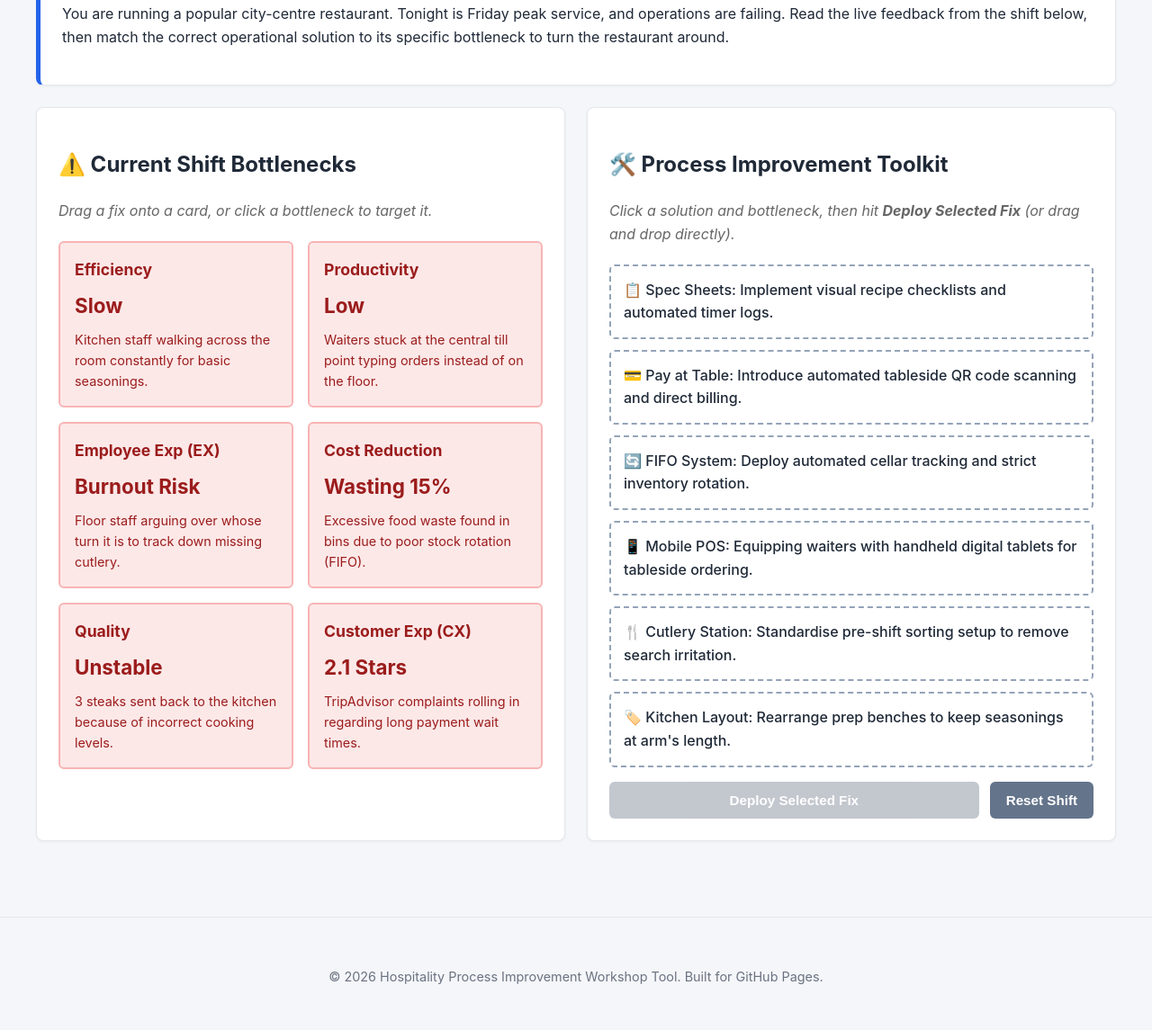
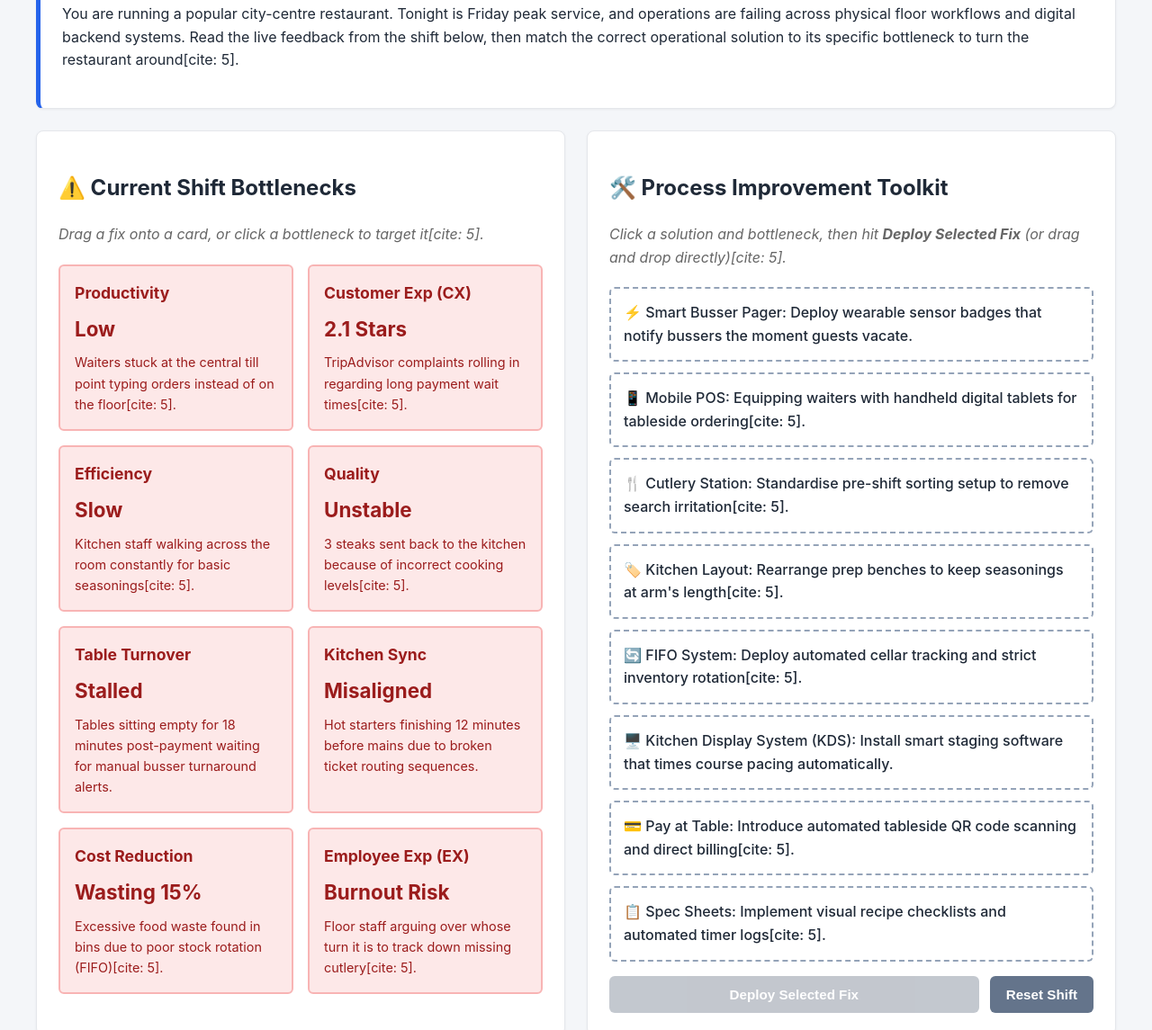
Before and after one commit to TudorCopaTraining/AIMasterClass2, a plain HTML site: page processimprovement.html in a window 1280 px wide. Shown: the part 355-1500 px from the top of the page at 90% size. Drawn offline with Linux system fonts and the light colour scheme.

Commit message:
Enhance process improvement details and metrics
Updated text to include citations and added new metrics for table turnover and kitchen sync.

```diff
--- a/processimprovement.html
+++ b/processimprovement.html
@@ -4,6 +4,7 @@
     <meta charset="UTF-8">
     <meta name="viewport" content="width=device-width, initial-scale=1.0">
     <title>Hospitality Process Improvement Activity</title>
+    <!-- LINKS TO EXTERNAL STYLESHEET -->
     <link rel="stylesheet" href="ProcessImprovement.css">
 </head>
 <body>
@@ -18,44 +19,54 @@
         <!-- Scenario Introduction -->
         <section class="card intro-card">
             <h2>The Situation</h2>
-            <p>You are running a popular city-centre restaurant. Tonight is Friday peak service, and operations are failing. Read the live feedback from the shift below, then match the correct operational solution to its specific bottleneck to turn the restaurant around.</p>
+            <p>You are running a popular city-centre restaurant. Tonight is Friday peak service, and operations are failing across physical floor workflows and digital backend systems. Read the live feedback from the shift below, then match the correct operational solution to its specific bottleneck to turn the restaurant around[cite: 5].</p>
         </section>
 
         <!-- Live Shift Dashboard -->
         <div class="grid">
             <section class="card column">
                 <h2>⚠️ Current Shift Bottlenecks</h2>
-                <p class="instructions">Drag a fix onto a card, or click a bottleneck to target it.</p>
+                <p class="instructions">Drag a fix onto a card, or click a bottleneck to target it[cite: 5].</p>
                 <div class="metric-grid" id="bottlenecks-container">
                     <div class="metric-card bad" id="metric-efficiency" data-key="efficiency">
                         <h3>Efficiency</h3>
                         <p class="value">Slow</p>
-                        <p class="desc">Kitchen staff walking across the room constantly for basic seasonings.</p>
+                        <p class="desc">Kitchen staff walking across the room constantly for basic seasonings[cite: 5].</p>
                     </div>
                     <div class="metric-card bad" id="metric-productivity" data-key="productivity">
                         <h3>Productivity</h3>
                         <p class="value">Low</p>
-                        <p class="desc">Waiters stuck at the central till point typing orders instead of on the floor.</p>
+                        <p class="desc">Waiters stuck at the central till point typing orders instead of on the floor[cite: 5].</p>
                     </div>
                     <div class="metric-card bad" id="metric-quality" data-key="quality">
                         <h3>Quality</h3>
                         <p class="value">Unstable</p>
-                        <p class="desc">3 steaks sent back to the kitchen because of incorrect cooking levels.</p>
+                        <p class="desc">3 steaks sent back to the kitchen because of incorrect cooking levels[cite: 5].</p>
                     </div>
                     <div class="metric-card bad" id="metric-cost" data-key="cost">
                         <h3>Cost Reduction</h3>
                         <p class="value">Wasting 15%</p>
-                        <p class="desc">Excessive food waste found in bins due to poor stock rotation (FIFO).</p>
+                        <p class="desc">Excessive food waste found in bins due to poor stock rotation (FIFO)[cite: 5].</p>
                     </div>
                     <div class="metric-card bad" id="metric-cx" data-key="cx">
                         <h3>Customer Exp (CX)</h3>
                         <p class="value">2.1 Stars</p>
-                        <p class="desc">TripAdvisor complaints rolling in regarding long payment wait times.</p>
+                        <p class="desc">TripAdvisor complaints rolling in regarding long payment wait times[cite: 5].</p>
                     </div>
                     <div class="metric-card bad" id="metric-ex" data-key="ex">
                         <h3>Employee Exp (EX)</h3>
                         <p class="value">Burnout Risk</p>
-                        <p class="desc">Floor staff arguing over whose turn it is to track down missing cutlery.</p>
+                        <p class="desc">Floor staff arguing over whose turn it is to track down missing cutlery[cite: 5].</p>
+                    </div>
+                    <div class="metric-card bad" id="metric-turnover" data-key="turnover">
+                        <h3>Table Turnover</h3>
+                        <p class="value">Stalled</p>
+                        <p class="desc">Tables sitting empty for 18 minutes post-payment waiting for manual busser turnaround alerts.</p>
+                    </div>
+                    <div class="metric-card bad" id="metric-sync" data-key="sync">
+                        <h3>Kitchen Sync</h3>
+                        <p class="value">Misaligned</p>
+                        <p class="desc">Hot starters finishing 12 minutes before mains due to broken ticket routing sequences.</p>
                     </div>
                 </div>
             </section>
@@ -63,26 +74,32 @@
             <!-- Interactive Work Area -->
             <section class="card column">
                 <h2>🛠️ Process Improvement Toolkit</h2>
-                <p class="instructions">Click a solution and bottleneck, then hit <strong>Deploy Selected Fix</strong> (or drag and drop directly).</p>
+                <p class="instructions">Click a solution and bottleneck, then hit <strong>Deploy Selected Fix</strong> (or drag and drop directly)[cite: 5].</p>
 
                 <div class="drag-container" id="draggable-items">
                     <div class="drag-item" draggable="true" id="fix-efficiency" data-match="efficiency">
-                        <span>🏷️ Kitchen Layout: Rearrange prep benches to keep seasonings at arm's length.</span>
+                        <span>🏷️ Kitchen Layout: Rearrange prep benches to keep seasonings at arm's length[cite: 5].</span>
                     </div>
                     <div class="drag-item" draggable="true" id="fix-productivity" data-match="productivity">
-                        <span>📱 Mobile POS: Equipping waiters with handheld digital tablets for tableside ordering.</span>
+                        <span>📱 Mobile POS: Equipping waiters with handheld digital tablets for tableside ordering[cite: 5].</span>
                     </div>
                     <div class="drag-item" draggable="true" id="fix-quality" data-match="quality">
-                        <span>📋 Spec Sheets: Implement visual recipe checklists and automated timer logs.</span>
+                        <span>📋 Spec Sheets: Implement visual recipe checklists and automated timer logs[cite: 5].</span>
                     </div>
                     <div class="drag-item" draggable="true" id="fix-cost" data-match="cost">
-                        <span>🔄 FIFO System: Deploy automated cellar tracking and strict inventory rotation.</span>
+                        <span>🔄 FIFO System: Deploy automated cellar tracking and strict inventory rotation[cite: 5].</span>
                     </div>
                     <div class="drag-item" draggable="true" id="fix-cx" data-match="cx">
-                        <span>💳 Pay at Table: Introduce automated tableside QR code scanning and direct billing.</span>
+                        <span>💳 Pay at Table: Introduce automated tableside QR code scanning and direct billing[cite: 5].</span>
                     </div>
                     <div class="drag-item" draggable="true" id="fix-ex" data-match="ex">
-                        <span>🍴 Cutlery Station: Standardise pre-shift sorting setup to remove search irritation.</span>
+                        <span>🍴 Cutlery Station: Standardise pre-shift sorting setup to remove search irritation[cite: 5].</span>
+                    </div>
+                    <div class="drag-item" draggable="true" id="fix-turnover" data-match="turnover">
+                        <span>⚡ Smart Busser Pager: Deploy wearable sensor badges that notify bussers the moment guests vacate.</span>
+                    </div>
+                    <div class="drag-item" draggable="true" id="fix-sync" data-match="sync">
+                        <span>🖥️ Kitchen Display System (KDS): Install smart staging software that times course pacing automatically.</span>
                     </div>
                 </div>
 
@@ -95,7 +112,7 @@
 
                 <div id="completion-message" class="hidden">
                     <h3>🎉 Shift Successfully Fixed!</h3>
-                    <p>You have optimized your hospitality operations across all 6 core pillars. Your efficiency is up, waste is down, and guests are happy!</p>
+                    <p>You have optimised your hospitality operations across all 8 core physical and digital pillars. Your efficiency is up, waste is down, and guests are happy!</p>
                     <button onclick="resetSimulation()" class="btn">Play Again</button>
                 </div>
             </section>
@@ -117,14 +134,17 @@
         let selectedFix = null;
         let selectedBottleneck = null;
         let matchedCount = 0;
+        const totalChallenges = 8;
 
         const metricData = {
-            'efficiency': { value: 'Optimized', desc: 'Zero wasted steps. Layout streamlined.' },
+            'efficiency': { value: 'Optimised', desc: 'Zero wasted steps. Layout streamlined.' },
             'productivity': { value: 'High', desc: 'Tables turned 25% faster with mobile POS.' },
             'quality': { value: 'Consistent', desc: 'Zero steak sendbacks recorded.' },
             'cost': { value: 'Controlled', desc: 'Waste reduced down to under 2%.' },
             'cx': { value: '4.9 Stars', desc: 'Guests praise instant, secure digital checkout.' },
-            'ex': { value: 'High Morale', desc: 'No operational irritation. Focus on guest care.' }
+            'ex': { value: 'High Morale', desc: 'No operational irritation. Focus on guest care.' },
+            'turnover': { value: 'Rapid', desc: 'Table turnaround time improved by 40% using busser alerts.' },
+            'sync': { value: 'Synchronised', desc: 'Courses timing locked in perfectly via KDS automation.' }
         };
 
         function showFeedback(message, isError = false) {
@@ -141,7 +161,6 @@
             const targetKey = bottleneckElement.getAttribute('data-key');
 
             if (fixMatch === targetKey) {
-                // Correct Match
                 bottleneckElement.classList.remove('bad', 'selected-target');
                 bottleneckElement.classList.add('good');
 
@@ -158,11 +177,10 @@
                 matchedCount++;
                 showFeedback('✓ Correct operational solution applied!');
 
-                if (matchedCount === 6) {
+                if (matchedCount === totalChallenges) {
                     document.getElementById('completion-message').classList.remove('hidden');
                 }
             } else {
-                // Incorrect Match
                 bottleneckElement.classList.add('shake');
                 setTimeout(() => bottleneckElement.classList.remove('shake'), 500);
                 showFeedback('✗ That fix does not solve this bottleneck. Try another!', true);
@@ -175,7 +193,6 @@
             deployBtn.disabled = !(selectedFix && selectedBottleneck);
         }
 
-        // Selection: Solutions (Right Side)
         dragItems.forEach(item => {
             item.addEventListener('click', () => {
                 if (selectedFix === item) {
@@ -189,16 +206,14 @@
                 updateDeployButtonState();
             });
 
-            // HTML5 Drag support
             item.addEventListener('dragstart', (e) => {
                 e.dataTransfer.setData('text/plain', item.id);
             });
         });
 
-        // Selection & Drop Target: Bottlenecks (Left Side)
         metricCards.forEach(card => {
             card.addEventListener('click', () => {
-                if (card.classList.contains('good')) return; // already solved
+                if (card.classList.contains('good')) return;
 
                 if (selectedBottleneck === card) {
                     card.classList.remove('selected-target');
@@ -211,7 +226,6 @@
                 updateDeployButtonState();
             });
 
-            // Drag and drop events directly onto each card
             card.addEventListener('dragover', (e) => {
                 if (!card.classList.contains('good')) {
                     e.preventDefault();
@@ -236,14 +250,12 @@
             });
         });
 
-        // Deploy button
         deployBtn.addEventListener('click', () => {
             if (selectedFix && selectedBottleneck) {
                 checkMatch(selectedFix, selectedBottleneck);
             }
         });
 
-        // Fisher-Yates element shuffler
         function shuffleContainer(container) {
             const items = Array.from(container.children);
             for (let i = items.length - 1; i > 0; i--) {
@@ -271,7 +283,6 @@
                 card.classList.add('bad');
             });
 
-            // Reset text descriptions
             document.getElementById('metric-efficiency').querySelector('.value').innerText = 'Slow';
             document.getElementById('metric-efficiency').querySelector('.desc').innerText = 'Kitchen staff walking across the room constantly for basic seasonings.';
 
@@ -290,12 +301,16 @@
             document.getElementById('metric-ex').querySelector('.value').innerText = 'Burnout Risk';
             document.getElementById('metric-ex').querySelector('.desc').innerText = 'Floor staff arguing over whose turn it is to track down missing cutlery.';
 
-            // Shuffle BOTH the bottlenecks and the fixes
+            document.getElementById('metric-turnover').querySelector('.value').innerText = 'Stalled';
+            document.getElementById('metric-turnover').querySelector('.desc').innerText = 'Tables sitting empty for 18 minutes post-payment waiting for manual busser turnaround alerts.';
+
+            document.getElementById('metric-sync').querySelector('.value').innerText = 'Misaligned';
+            document.getElementById('metric-sync').querySelector('.desc').innerText = 'Hot starters finishing 12 minutes before mains due to broken ticket routing sequences.';
+
             shuffleContainer(bottlenecksContainer);
             shuffleContainer(dragContainer);
         }
 
-        // Shuffle initially on page load
         shuffleContainer(bottlenecksContainer);
         shuffleContainer(dragContainer);
     </script>
```
